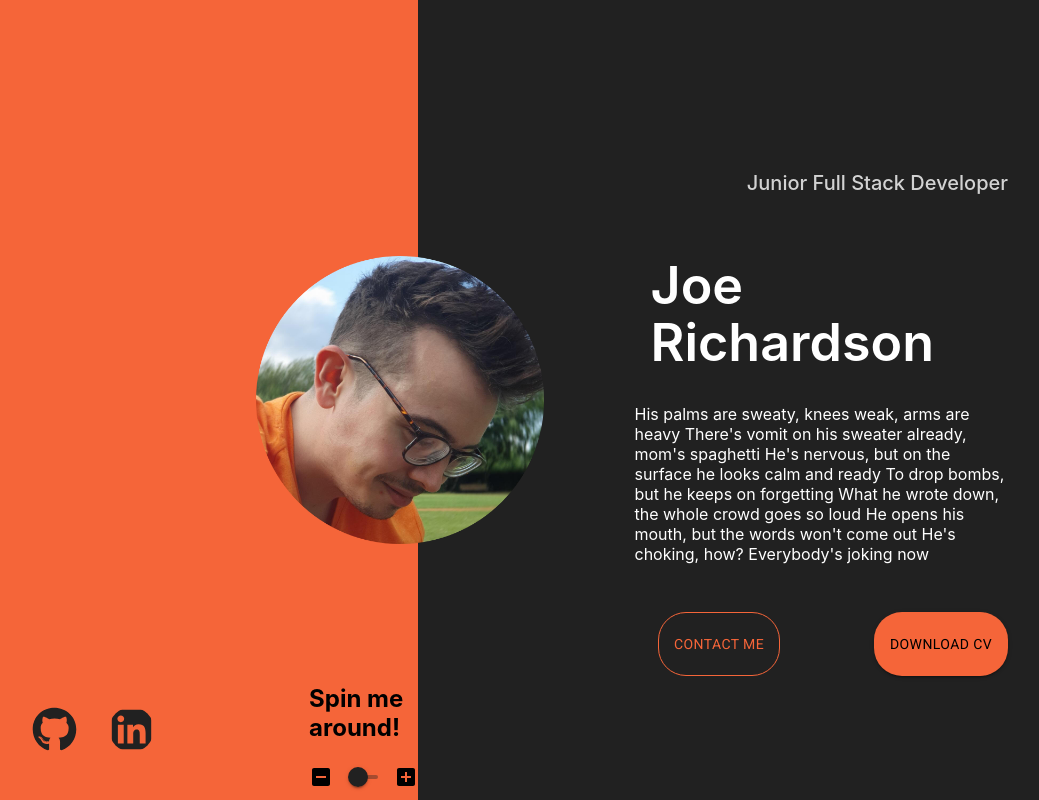
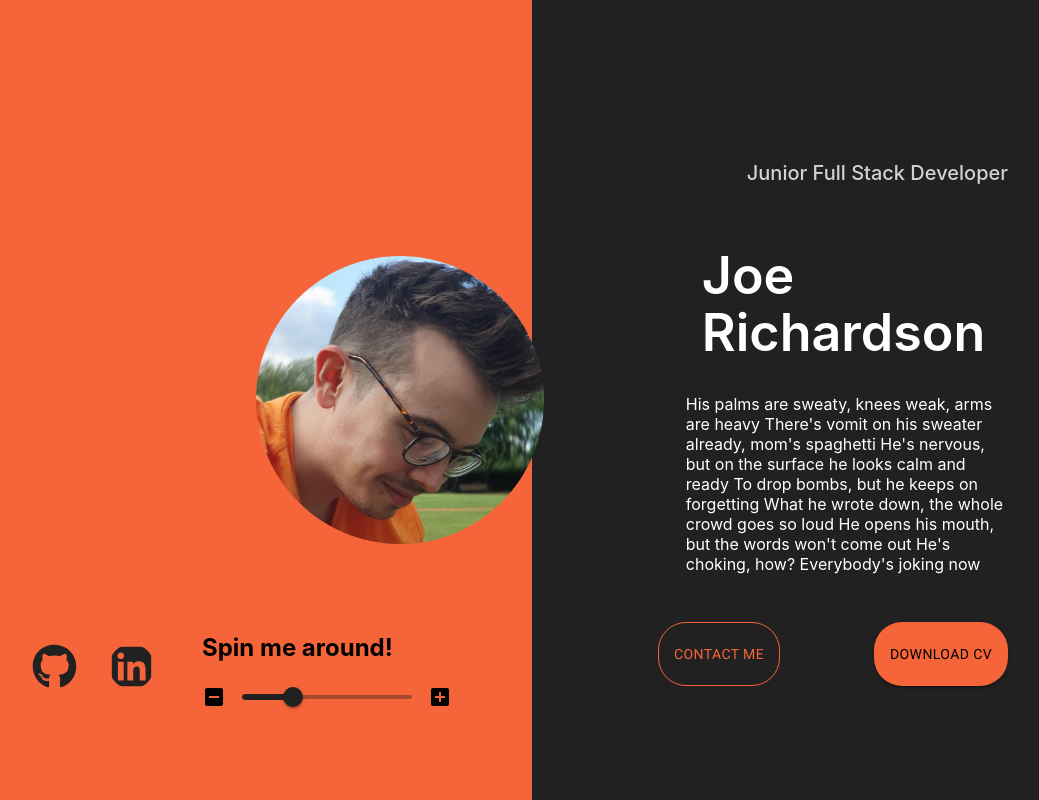
Before and after one commit to JoeR96/joe-portfolio-react, a React (Create React App) app: page / in a window 1280 px wide. Shown: the top 800 px of the page, without its empty margins (32-1071 px from the left). Built offline with nearby package versions, Linux system fonts and the light colour scheme.

Commit message:
Added header padding

```diff
--- a/src/components/headerComponent/HeaderComponent.jsx
+++ b/src/components/headerComponent/HeaderComponent.jsx
@@ -28,7 +28,7 @@ export default () => {
     }, [scaleSlider])
 
     const handleRotationChange = (v) => {
-        setRotationSpeed(v * 36);
+        setRotationSpeed(v * 360);
     };
 
 
@@ -40,9 +40,10 @@ export default () => {
                         <div style={lclContent}>
                             <a href="https://github.com/JoeR96"><FaGithub style={detailsIcon} /></a>
                             <a href="https://Linkedin.com/JoeR96"><FaLinkedin style={detailsIcon} /></a>
-                    </div>
-
-                    <Box sx={{ width: 200 }}>
+                        <Box sx={{
+                            width: 250,
+                            padding: '2rem'
+                        }}>
                             <h2>Spin me around!</h2>
                             <Stack spacing={2} direction="row" sx={{ mb: 1 }} alignItems="center">
                                 <IndeterminateCheckBoxIcon />
@@ -52,6 +53,9 @@ export default () => {
                                 <AddBoxIcon />
                             </Stack>
                         </Box>
+                    </div>
+
+
                 </div>
                 <motion.img
                     whileHover={{
```
Lines whose indentation alone changed are shown as unchanged.
